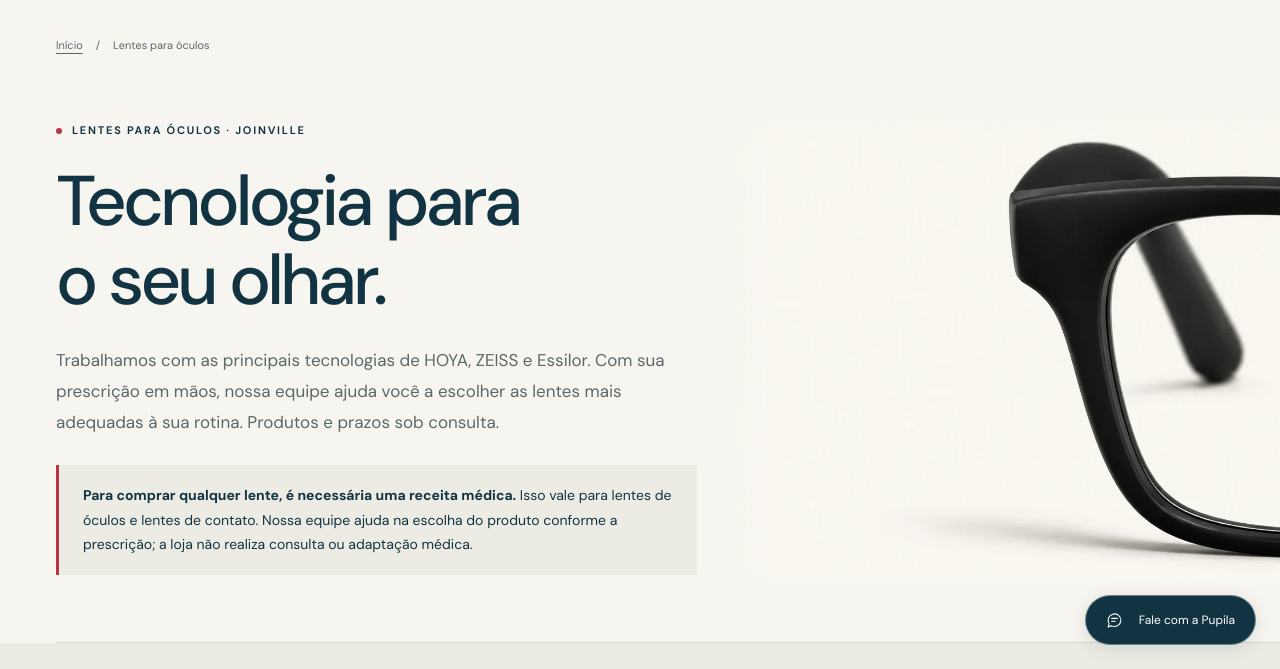
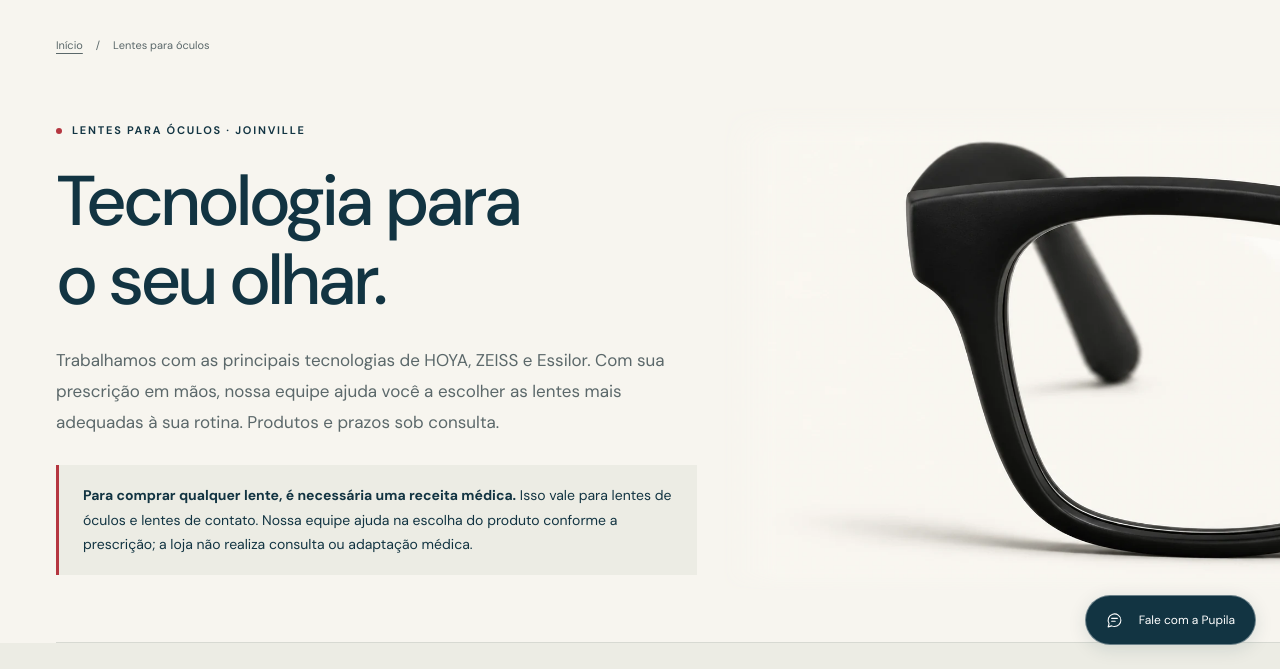
Before and after one commit to oticapupilavendas-boop/site_pupila, a website: page lentes/index.html in a window 1280 px wide. Shown: the part 131-800 px from the top of the page. Drawn offline with Linux system fonts and the light colour scheme.

Commit message:
fix: move lens artwork slightly left within edge crop
Refs #14. Compare two positions visually and verify the saved result in 11 viewport widths, keeping the image flush with the right edge.

```diff
--- a/assets/site.css
+++ b/assets/site.css
@@ -592,7 +592,7 @@ summary::-webkit-details-marker { display: none; }
 .lens-hero-art { display: grid; place-items: center; width: 100%; max-width: 430px; aspect-ratio: 520 / 400; }
 .lens-hero-art img { display: block; width: 100%; height: 100%; object-fit: contain; }
 .lens-hero-art--glasses { width: 100%; max-width: none; aspect-ratio: 1.15; overflow: hidden; }
-.lens-hero-art--glasses img { object-fit: cover; object-position: left center; filter: brightness(1.018); mask-image: linear-gradient(to right, transparent, black 10%), linear-gradient(to bottom, transparent, black 8%, black 96%, transparent); mask-composite: intersect; }
+.lens-hero-art--glasses img { object-fit: cover; object-position: 25% center; filter: brightness(1.018); mask-image: linear-gradient(to right, transparent, black 10%), linear-gradient(to bottom, transparent, black 8%, black 96%, transparent); mask-composite: intersect; }
 .lens-prescription { max-width: 830px; margin: 28px 0 0; padding: 18px 24px; border-left: 3px solid var(--red); background: var(--soft); color: var(--navy); font-size: 14px; line-height: 1.75; }
 .lens-prescription strong { font-weight: 700; }
 body[data-page="lentes"] .section { padding-block: clamp(44px, 5vw, 72px); }
```
